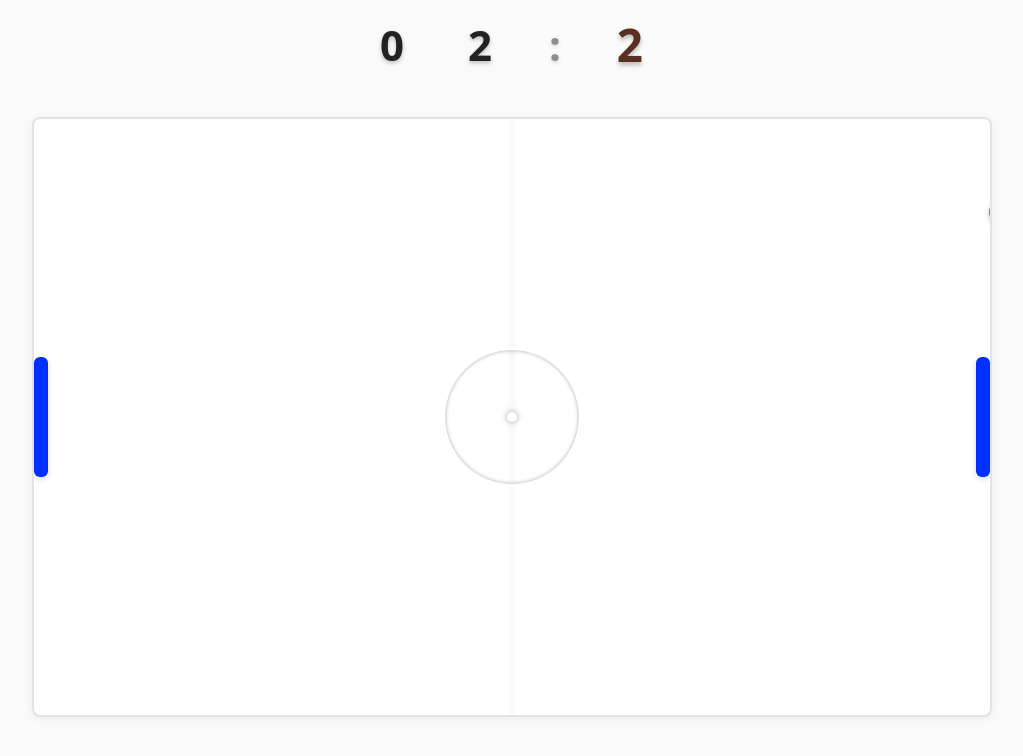
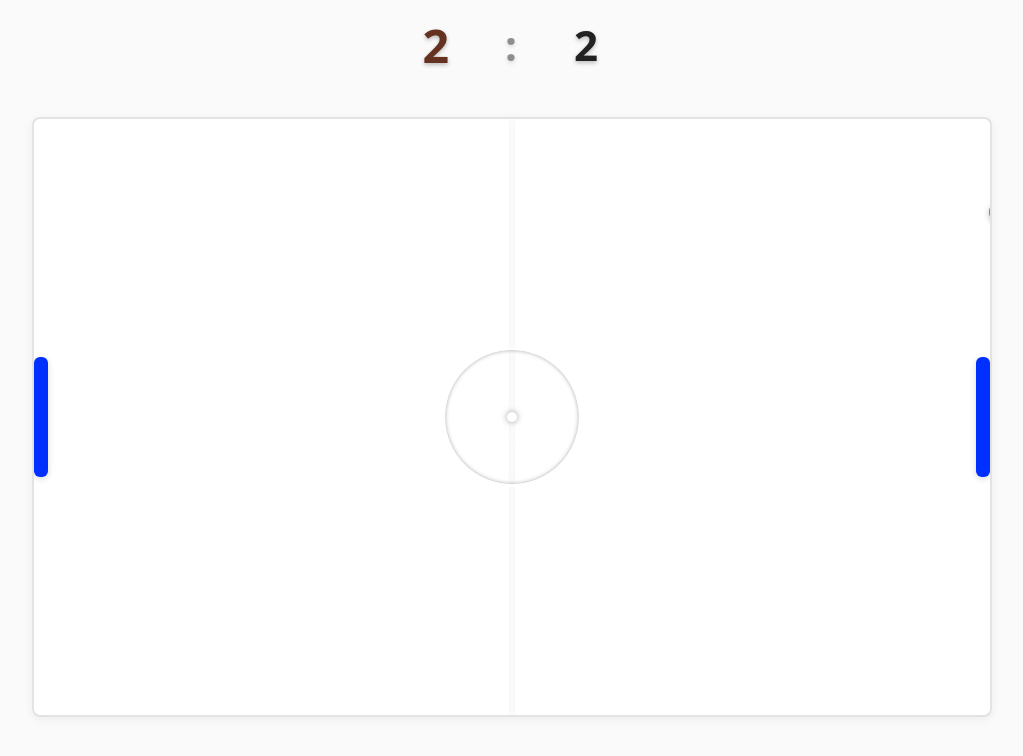
Before and after one commit to Delan60/ping-pong, a React (Vite) app: page / in a window 1280 px wide. Shown: the top 756 px of the page, without its empty margins (128-1151 px from the left). Built offline with nearby package versions, Linux system fonts and the light colour scheme.

Commit message:
Fixed animation

```diff
--- a/src/components/Scoreboard.tsx
+++ b/src/components/Scoreboard.tsx
@@ -1,4 +1,4 @@
-import React from 'react';
+import React, { useEffect, useState } from 'react';
 import styles from './Scoreboard.module.css';
 
 export interface ScoreboardProps {
@@ -6,10 +6,28 @@ export interface ScoreboardProps {
   right: number;
 }
 
-export const Scoreboard: React.FC<ScoreboardProps> = ({ left, right }) => (
-  <div className={styles.scoreboard} aria-label="scoreboard">
-    <span key={left} className={`${styles.score} ${styles.scoreAnim}`} aria-label="left score">{left}</span>
-    <span className={styles.separator}>:</span>
-    <span key={right} className={`${styles.score} ${styles.scoreAnim}`} aria-label="right score">{right}</span>
-  </div>
-);
+export const Scoreboard: React.FC<ScoreboardProps> = ({ left, right }) => {
+  const [leftAnim, setLeftAnim] = useState(false);
+  const [rightAnim, setRightAnim] = useState(false);
+
+  // Retrigger animation on score change without remounting elements
+  useEffect(() => {
+    setLeftAnim(false);
+    // next frame so class removal applies
+    const id = requestAnimationFrame(() => setLeftAnim(true));
+    return () => cancelAnimationFrame(id);
+  }, [left]);
+  useEffect(() => {
+    setRightAnim(false);
+    const id = requestAnimationFrame(() => setRightAnim(true));
+    return () => cancelAnimationFrame(id);
+  }, [right]);
+
+  return (
+    <div className={styles.scoreboard} aria-label="scoreboard">
+      <span className={`${styles.score} ${leftAnim ? styles.scoreAnim : ''}`} aria-label="left score">{left}</span>
+      <span className={styles.separator}>:</span>
+      <span className={`${styles.score} ${rightAnim ? styles.scoreAnim : ''}`} aria-label="right score">{right}</span>
+    </div>
+  );
+};
```
